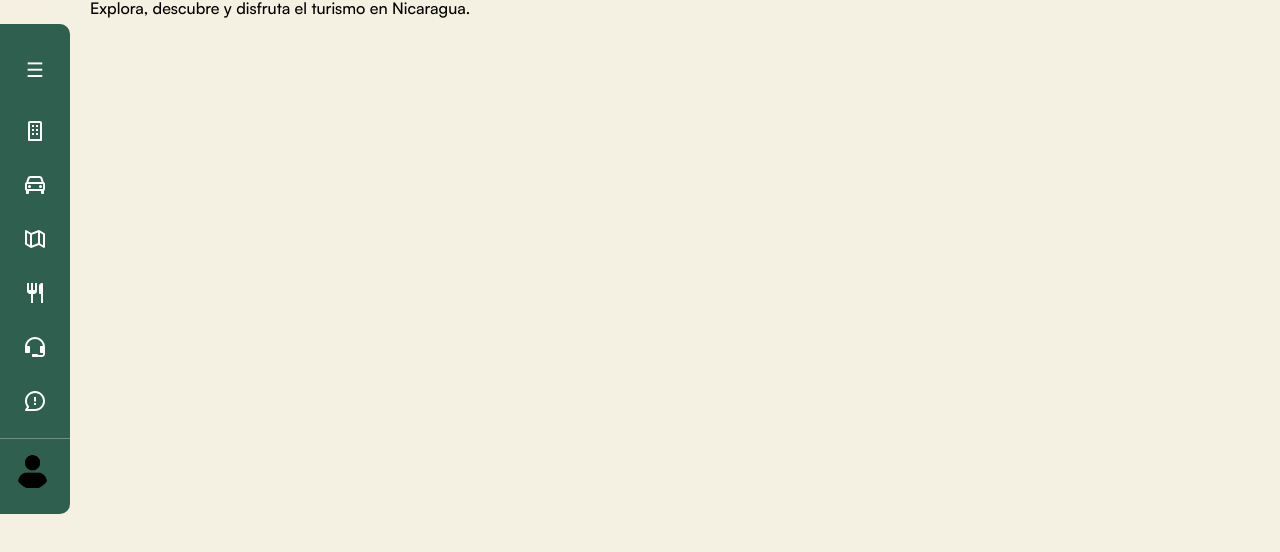
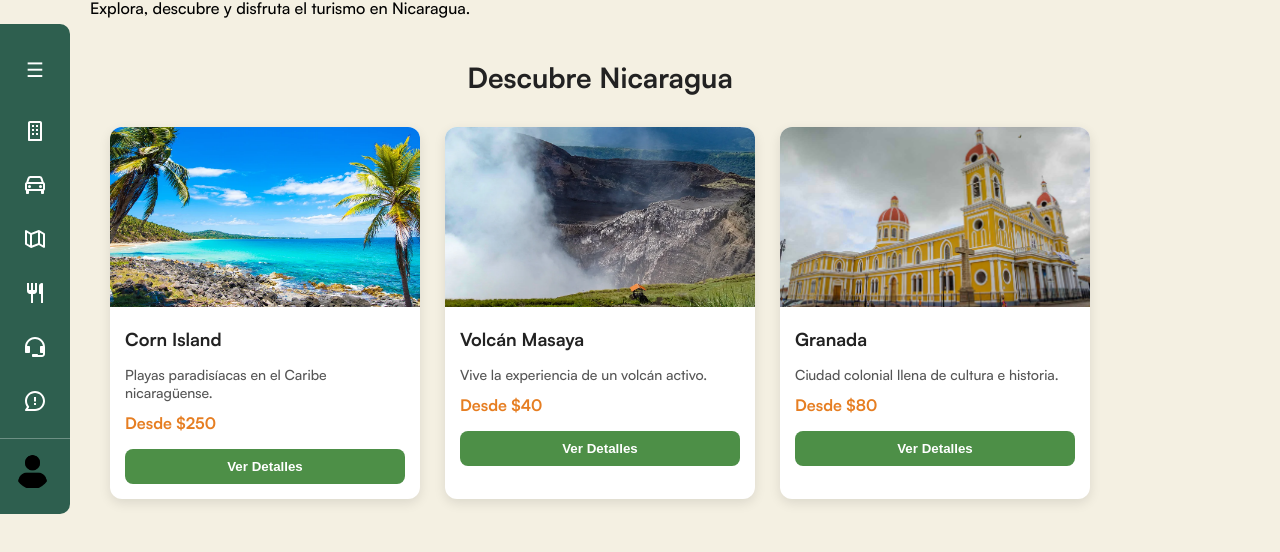
Before and after one commit to ItsDarmony/BackendNicaway0.1, a website: page app/NicaWay/HTML/index.html in a window 1280 px wide. Shown: the part 136-688 px from the top of the page. Drawn offline with Linux system fonts and the light colour scheme.

Commit message:
version con menu decorado porfavor git

```diff
--- a/app/NicaWay/CSS/Styles.css
+++ b/app/NicaWay/CSS/Styles.css
@@ -2,6 +2,7 @@
     margin: 0;
     box-sizing: border-box;
 }
+
 
 body{
     font-family: "Satoshi";
@@ -245,3 +246,81 @@ body{
     opacity: 1;
     visibility: visible;
 }
+
+/* ======== DESTINOS (sección central tipo cards) ======== */
+.destinos {
+    text-align: center;
+    padding: 40px 20px;
+}
+
+.destinos h2 {
+    font-size: 28px;
+    margin-bottom: 30px;
+    color: #222;
+    font-weight: bold;
+}
+
+.destinos-grid {
+    display: grid;
+    grid-template-columns: repeat(auto-fit, minmax(280px, 1fr));
+    gap: 25px;
+    max-width: 1100px;
+    margin: auto;
+}
+
+.destino-card {
+    background: #fff;
+    border-radius: 12px;
+    box-shadow: 0 4px 12px rgba(0,0,0,0.1);
+    overflow: hidden;
+    text-align: left;
+    transition: transform 0.2s ease, box-shadow 0.2s ease;
+}
+
+.destino-card:hover {
+    transform: translateY(-5px);
+    box-shadow: 0 6px 16px rgba(0,0,0,0.15);
+}
+
+.destino-card img {
+    width: 100%;
+    height: 180px;
+    object-fit: cover;
+}
+
+.destino-card h3 {
+    font-size: 18px;
+    margin: 15px;
+    color: #222;
+}
+
+.destino-card p {
+    font-size: 14px;
+    margin: 0 15px 10px 15px;
+    color: #555;
+}
+
+.destino-card .precio {
+    display: inline-block;
+    margin: 0 15px 15px 15px;
+    font-weight: bold;
+    color: #e67e22;
+}
+
+.destino-card button {
+    display: block;
+    width: calc(100% - 30px);
+    margin: 0 15px 15px 15px;
+    padding: 10px;
+    background: #4d8f47;
+    color: white;
+    border: none;
+    border-radius: 8px;
+    font-weight: bold;
+    cursor: pointer;
+    transition: background 0.3s;
+}
+
+.destino-card button:hover {
+    background: #3b6f36;
+}
--- a/app/NicaWay/CSS/StylesHotel.css
+++ b/app/NicaWay/CSS/StylesHotel.css
@@ -4,7 +4,14 @@ body {
   background: #f4f4f9;
   margin: 0;
   padding: 20px;
+
+opacity: 1;
+background-image:  radial-gradient(#1c2c4c 2px, transparent 2px), radial-gradient(#1c2c4c 2px, #f4f0e2 2px);
+background-size: 80px 80px;
+background-position: 0 0,40px 40px;
+  ;
 }
+
 
 h2 {
   text-align: center;
--- a/app/NicaWay/HTML/index.html
+++ b/app/NicaWay/HTML/index.html
@@ -65,7 +65,7 @@ fill="currentColor" viewBox="0 0 24 24" >
 <path d="m14,2h-2v7h-2V2h-2v7h-2V2h-2v8c0,1.65,1.35,3,3,3h1v9h2v-9h1c1.65,0,3-1.35,3-3V2Z"></path><path d="m17,13h1v9h2V3c0-.55-.45-1-1-1-1.65,0-3,1.35-3,3v7c0,.55.45,1,1,1Z"></path>
                 </svg>
             </span>
-            <span class="text"><a href="Vehiculos.html"><span>Vehiculos</span></a>
+            <span class="text"><a href="Vehiculos.html"><span>Restaurantes</span></a>
         </li>
 
         <li>
@@ -76,7 +76,7 @@ fill="currentColor" viewBox="0 0 24 24" >
 <path d="m12,2C6.49,2,2,6.49,2,12v5c0,.55.45,1,1,1h3c.55,0,1-.45,1-1v-5c0-.55-.45-1-1-1h-1.93c.49-3.94,3.86-7,7.93-7s7.44,3.06,7.93,7h-1.93c-.55,0-1,.45-1,1v5c0,.55.45,1,1,1h2v1c0,.55-.45,1-1,1h-4c0-.55-.45-1-1-1h-4c-.55,0-1,.45-1,1v1c0,.55.45,1,1,1h9c1.65,0,3-1.35,3-3v-7c0-5.51-4.49-10-10-10Z"></path>
                 </svg>
             </span>
-            <span class="text"><a href="Vehiculos.html"><span>Vehiculos</span></a>
+            <span class="text"><a href="Vehiculos.html"><span>Soporte al Cliente</span></a>
         </li>
 
         <li>
@@ -103,6 +103,35 @@ fill="currentColor" viewBox="0 0 24 24" >
     <main class="content">
         <h1>Bienvenido a NicaWay</h1>
         <p>Explora, descubre y disfruta el turismo en Nicaragua.</p>
+        <section class="destinos">
+  <h2>Descubre Nicaragua</h2>
+  <div class="destinos-grid">
+    <div class="destino-card">
+      <img src="../Imagenes/cornisland.webp" alt="Corn Island">
+      <h3>Corn Island</h3>
+      <p>Playas paradisíacas en el Caribe nicaragüense.</p>
+      <span class="precio">Desde $250</span>
+      <button>Ver Detalles</button>
+    </div>
+
+    <div class="destino-card">
+      <img src="../Imagenes/volcan-masaya.webp" alt="Volcán Masaya">
+      <h3>Volcán Masaya</h3>
+      <p>Vive la experiencia de un volcán activo.</p>
+      <span class="precio">Desde $40</span>
+      <button>Ver Detalles</button>
+    </div>
+
+    <div class="destino-card">
+      <img src="../Imagenes/granada.jpg" alt="Granada">
+      <h3>Granada</h3>
+      <p>Ciudad colonial llena de cultura e historia.</p>
+      <span class="precio">Desde $80</span>
+      <button>Ver Detalles</button>
+    </div>
+  </div>
+</section>
+
     </main>
 
 </body>
```
Also changed, not shown: app/NicaWay/Imagenes/cornisland.webp (added), app/NicaWay/Imagenes/granada.jpg (added), app/NicaWay/Imagenes/volcan-masaya.webp (added), 1 other file.
